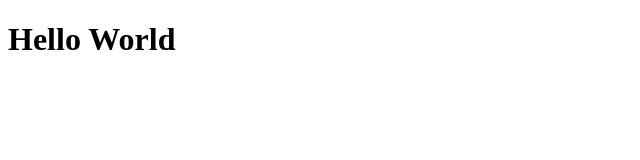
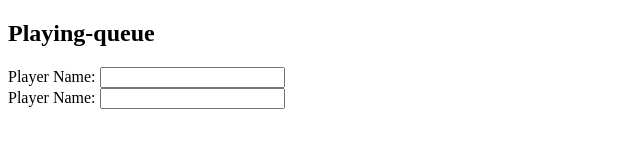
Before and after one commit to dexter808/playing-queue, a plain HTML site: page index.html in a window 1280 px wide. Shown: the whole page, without its empty margins (0-640 px from the left). Drawn offline with Linux system fonts and the light colour scheme.

Commit message:
Created Usage elements

```diff
--- a/index.html
+++ b/index.html
@@ -7,6 +7,16 @@
     <title>Document</title>
 </head>
 <body>
-    <h1>Hello World</h1>
+    <script src="js/index.js"></script>
+    <div class="header">
+        <h2>Playing-queue</h2>
+    </div>
+    <div class="body">
+        <label for="player_name" >Player Name:</label>
+        <input name="player_name" id="player_name" type="text" />
+        <br/>
+        <label for="no_matches" >Player Name:</label>
+        <input name="no_matches" id="no_matches" type="number" />
+    </div>
 </body>
 </html>
```
Also changed, not shown: js/index.js (added), 1 other file.
